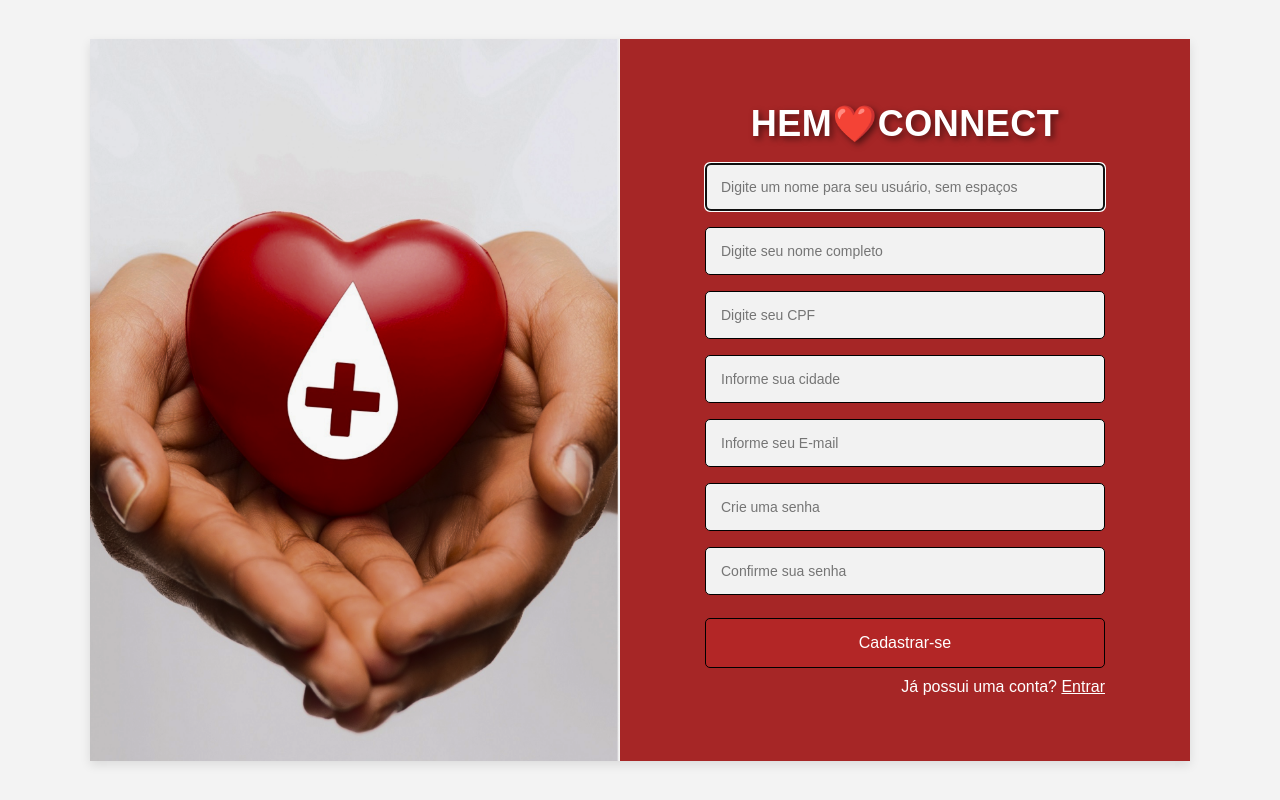
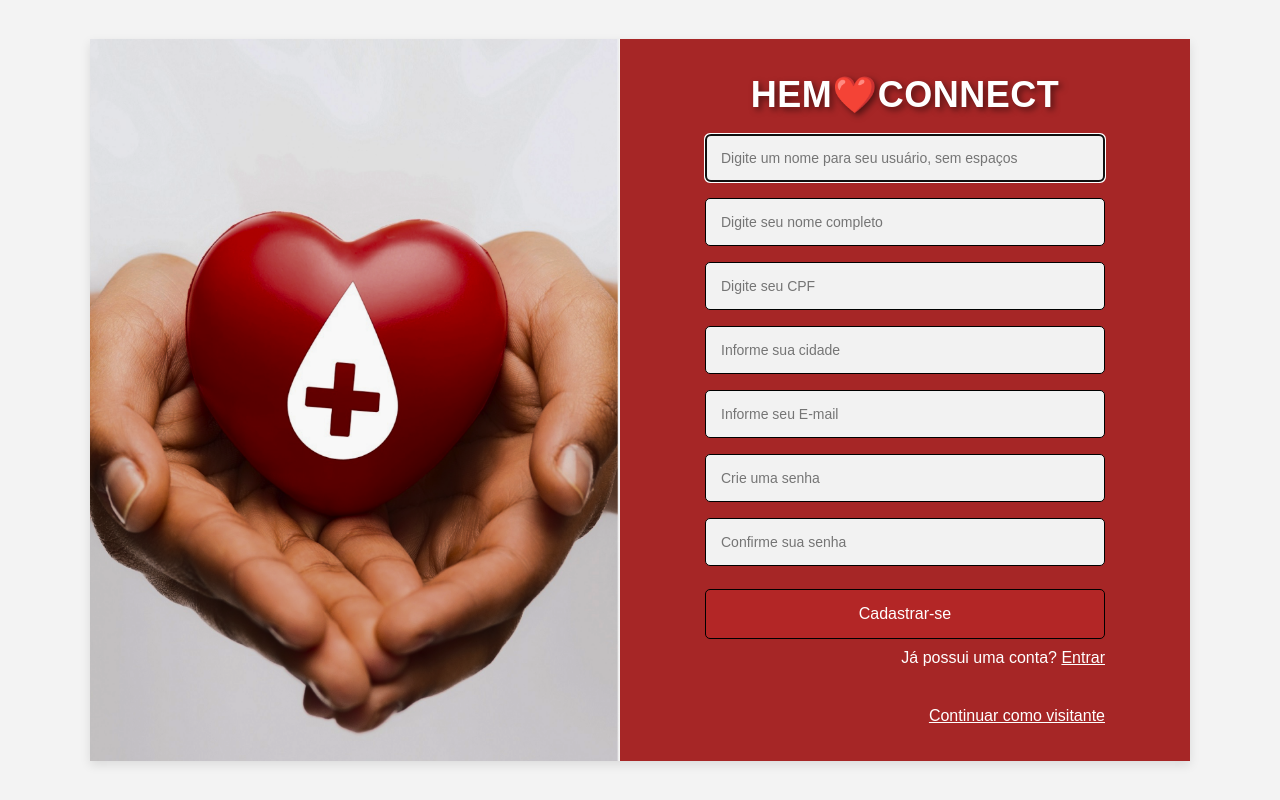
Before and after one commit to Geraldinhozinho/TCC_Hemoconnect, a Django app: page /cadastrar/ in a window 1280 px wide. Run offline with Django 5.2, Linux system fonts and the light colour scheme.

Commit message:
CRUD quase pronto 2.0

```diff
--- a/hemoconnect/urls.py
+++ b/hemoconnect/urls.py
@@ -1,48 +1,12 @@
-"""
-URL configuration for hemoconnect project.
-
-The `urlpatterns` list routes URLs to views. For more information please see:
-    https://docs.djangoproject.com/en/5.1/topics/http/urls/
-Examples:
-Function views
-    1. Add an import:  from my_app import views
-    2. Add a URL to urlpatterns:  path('', views.home, name='home')
-Class-based views
-    1. Add an import:  from other_app.views import Home
-    2. Add a URL to urlpatterns:  path('', Home.as_view(), name='home')
-Including another URLconf
-    1. Import the include() function: from django.urls import include, path
-    2. Add a URL to urlpatterns:  path('blog/', include('blog.urls'))
-"""
 from django.contrib import admin
-from django.urls import path
-from hospital.views import inicio, cadastrar, login_view, questionario,perfil, campanhas, detalhe, doador, contatos, logout_view, editar,questionario_sus
+from django.urls import path, include
 from django.conf import settings
 from django.conf.urls.static import static
-app_name = 'hospital'
+
 urlpatterns = [
     path('admin/', admin.site.urls),
-    path('',inicio, name='tela_inicial'),
-
-    path('campanhas/', campanhas, name='campanhas'),
-    path('tela_detalhe_camp/<int:campa_id>/', detalhe, name='tela_detalhe_camp'),
-
-    path('doador/',doador, name='tela_doador'),
-    path('quest/', questionario, name='tela_form'),
-    path('sucesso/', questionario_sus, name='sucesso'),
-    path('questionario/editar/<int:id>/', editar, name='editar_questionario'),
-
-
-    path('contatos/',contatos, name='tela_contatos'),
-
-
-    path('cadastrar/', cadastrar, name='tela_login1'),
-    path('logar/', login_view, name='tela_login2'),
-    path('logout/', logout_view, name='logout'),
-    path('perfil/', perfil, name='perfil')
+    path('', include('hospital.urls')),
 ]
-
-
 
 if settings.DEBUG:
     urlpatterns += static(settings.MEDIA_URL, document_root=settings.MEDIA_ROOT)
--- a/hospital/templates/hospital/tela_login1.html
+++ b/hospital/templates/hospital/tela_login1.html
@@ -108,6 +108,7 @@
                 </form>
 
                 <p class="login-login">Já possui uma conta? <a href="{% url 'tela_login2' %}">Entrar</a></p>
+                <p class="login2-login"><a href="{% url 'tela_inicial' %}">Continuar como visitante</a></p>
             </div>
         </div>
     </div>
--- /dev/null
+++ b/hospital/urls.py
@@ -0,0 +1,21 @@
+from django.urls import path
+from hospital.views import inicio, cadastrar, login_view, questionario,perfil, campanhas, detalhe, doador, contatos, logout_view, editar,questionario_sus
+urlpatterns = [
+    path('',inicio, name='tela_inicial'),
+
+    path('campanhas/', campanhas, name='campanhas'),
+    path('tela_detalhe_camp/<int:campa_id>/', detalhe, name='tela_detalhe_camp'),
+
+    path('doador/',doador, name='tela_doador'),
+    path('quest/', questionario, name='tela_form'),
+    path('sucesso/', questionario_sus, name='sucesso'),
+    path('questionario/editar/<int:id>/', editar, name='editar_questionario'),
+
+
+    path('contatos/',contatos, name='tela_contatos'),
+
+    path('cadastrar/', cadastrar, name='tela_login1'),
+    path('logar/', login_view, name='tela_login2'),
+    path('logout/', logout_view, name='logout'),
+    path('perfil/', perfil, name='perfil')
+]
--- a/static/css/tela_login1.css
+++ b/static/css/tela_login1.css
@@ -106,6 +106,19 @@ body {
     text-decoration: none;
 }
 
+
+.login2-login {
+    margin-top: 40px;
+    color: white;
+    text-align: right;
+}
+.login2-login a {
+    color: #fff;
+    text-decoration: underline;
+}
+.login2-login a:hover {
+    text-decoration: none;
+}
 /*erros*/
 
 
```
Also changed, not shown: hemoconnect/settings.py (+1 -12 lines), hospital/templates/hospital/tela_formulario.html (renamed from hospital/templates/hospital/tela_form.html), static/css/tela_formulario.css (renamed from static/css/tela_forms.css).
